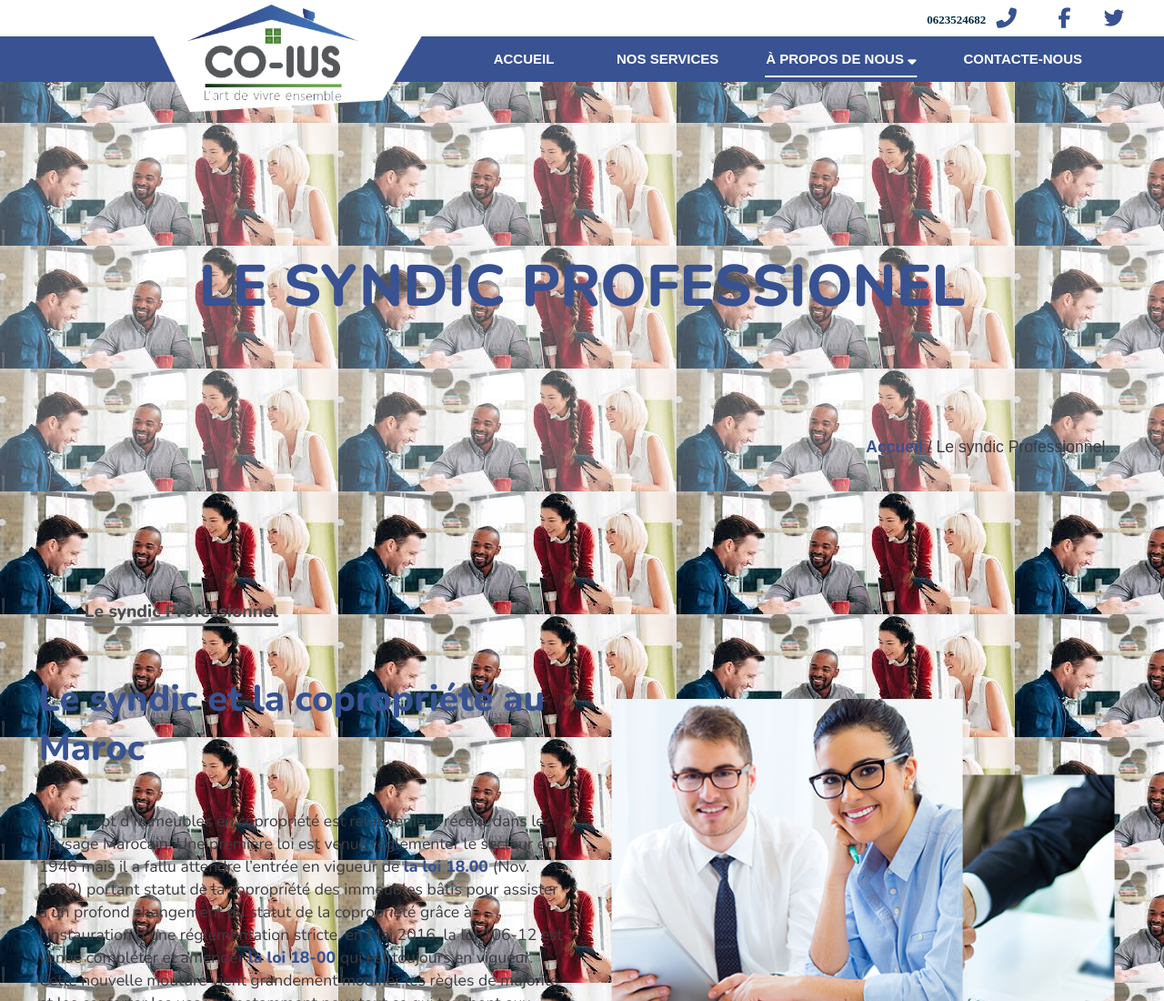
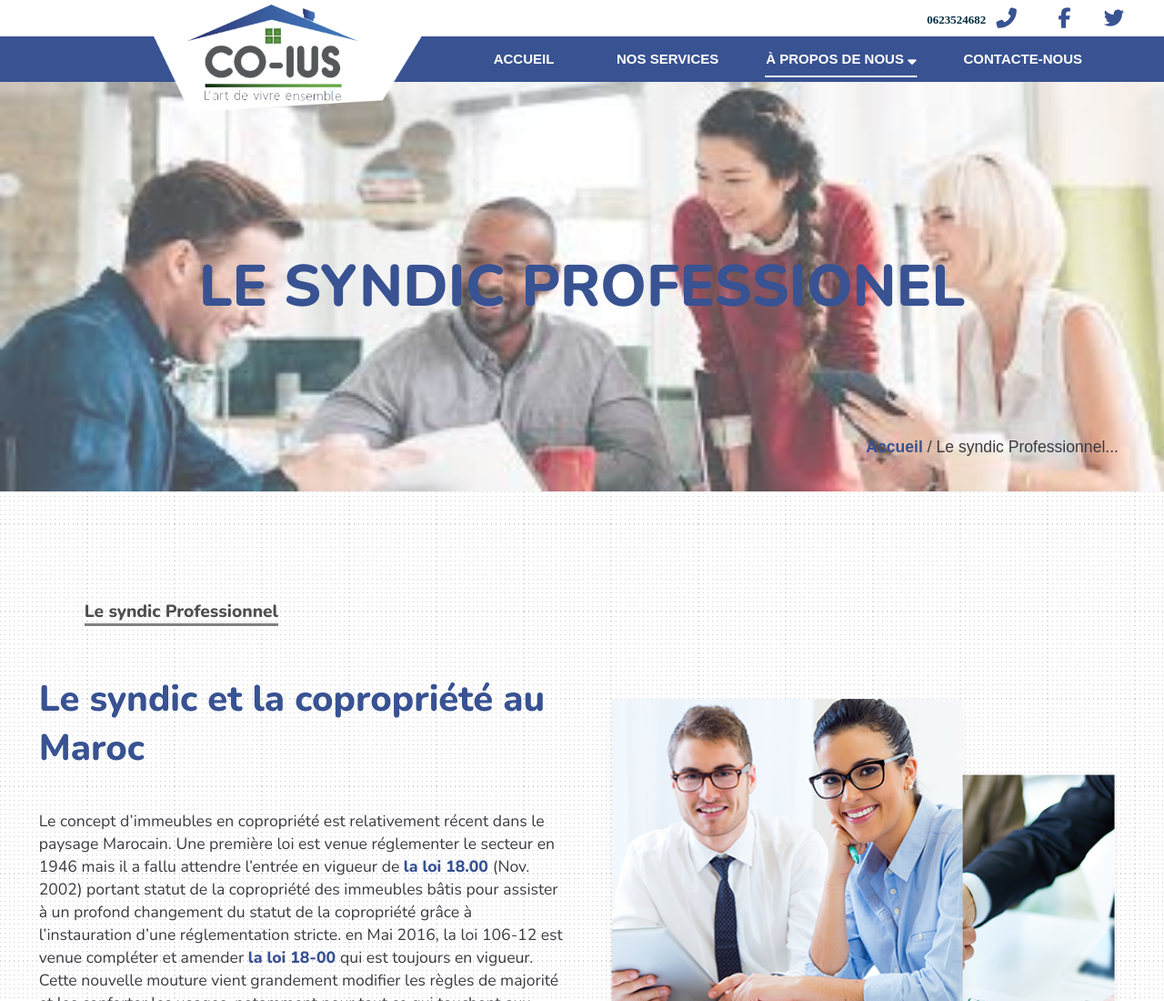
Before and after one commit to daalimouhcine/co-ius, a plain HTML site: page À-propos-de-nous/Le Syndic-Professionnel/index.html in a window 1280 px wide. Shown: the top 1100 px of the page at 91% size. Drawn offline with nearby package versions, Linux system fonts and the light colour scheme; files whose address does not match are found by name.

Commit message:
Add files via upload

```diff
--- a/À-propos-de-nous/Le Syndic-Professionnel/CSS/header.css
+++ b/À-propos-de-nous/Le Syndic-Professionnel/CSS/header.css
@@ -1,12 +1,12 @@
 .body {
-    background-image: url("../images/header-bg.jpg");
+    background-image: url("../images/page-pattern.png");
     background-repeat: repeat;
 }
 
 #header-nous {
     width: 100%;
     height: 450px ;
-    background-image: url("../images/about_us_small_02.jpg");
+    background-image: url("../images/header-bg.jpg");
     background-size: cover;
     background-size: 100% 100%;
     background-repeat: no-repeat;
```
